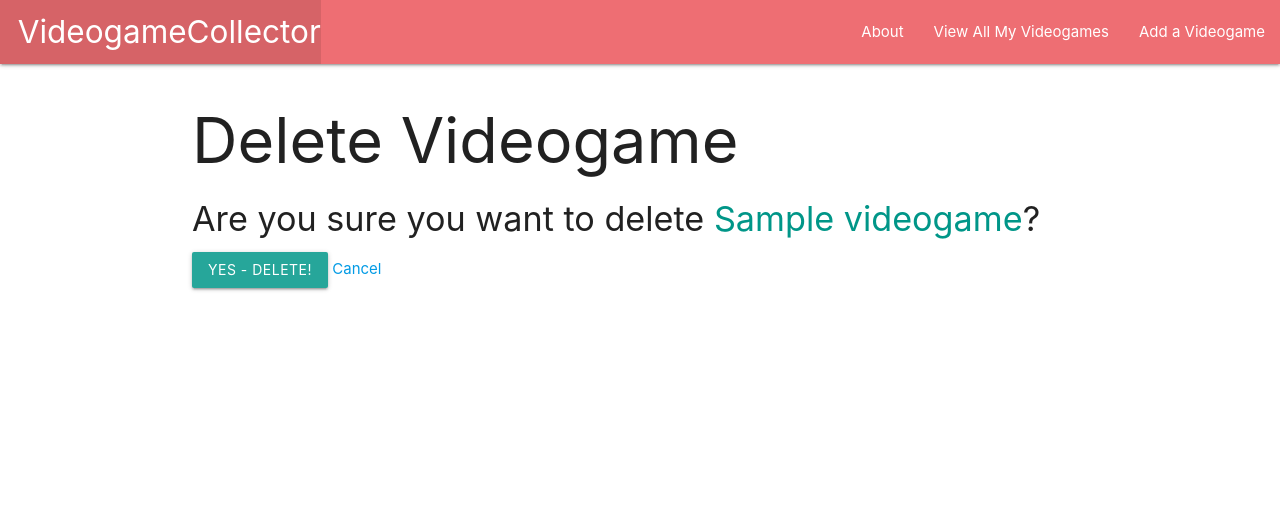
After one commit to eag58914/Videogame-collector, a Django app: page /videogames/1/delete/ in a window 1280 px wide. The commit adds this page. Shown: the top 528 px of the page. Run offline with Django 3.2, Linux system fonts and the light colour scheme; tables that the repository leaves empty hold one stand-in row (values such as "Sample post").

Commit message:
added delete and update functionality

```diff
--- /dev/null
+++ b/main_app/templates/main_app/videogames_confirm_delete.html
@@ -0,0 +1,13 @@
+{% extends 'base.html' %}
+
+{% block content %}
+  <h1>Delete Videogame</h1>
+
+  <h4>Are you sure you want to delete <span class="teal-text">{{ object.name }}</span>?</h4>
+
+  <form action="" method="POST">
+    {% csrf_token %}
+    <input type="submit" value="Yes - Delete!" class="btn">
+    <a href="{% url 'detail' videogame.id %}">Cancel</a>
+  </form>
+{% endblock %}
--- a/main_app/templates/videogames/detail.html
+++ b/main_app/templates/videogames/detail.html
@@ -10,6 +10,10 @@
       <p>Description: {{ videogame.description }}</p>
       <p>Year Release: {{videogame.year_release}}
   </div>
+  <div class="card-action">
+    <a href="{% url 'videogame_update' videogame.id %}">Edit</a>
+    <a href="{% url 'videogame_delete' videogame.id %}">Delete</a>
+  </div>
   </div>
 
   {% endblock %}
--- a/main_app/urls.py
+++ b/main_app/urls.py
@@ -9,4 +9,8 @@ urlpatterns = [
          views.videogames_detail, name='detail'),
     path('videogames/create/', views.VideogameCreate.as_view(),
          name='videogame_create'),
+    path('videogames/<int:pk>/update/',
+         views.VideogameUpdate.as_view(), name='videogame_update'),
+    path('videogames/<int:pk>/delete/',
+         views.VideogameDelete.as_view(), name='videogame_delete'),
 ]
--- a/main_app/views.py
+++ b/main_app/views.py
@@ -1,5 +1,5 @@
 from django.shortcuts import render
-from django.views.generic.edit import CreateView
+from django.views.generic.edit import CreateView, UpdateView, DeleteView
 # Create your views here.
 from .models import Videogames
 
@@ -26,3 +26,14 @@ class VideogameCreate(CreateView):
     model = Videogames
     fields = '__all__'
     success_url = '/videogames/'
+
+
+class VideogameUpdate(UpdateView):
+    model = Videogames
+    fields = '__all__'
+    success_url = '/videogames/'
+
+
+class VideogameDelete(DeleteView):
+    model = Videogames
+    success_url = '/videogames/'
```
Also changed, not shown: main_app/templates/main_app/videogames_form.html (+8 -0 lines).
